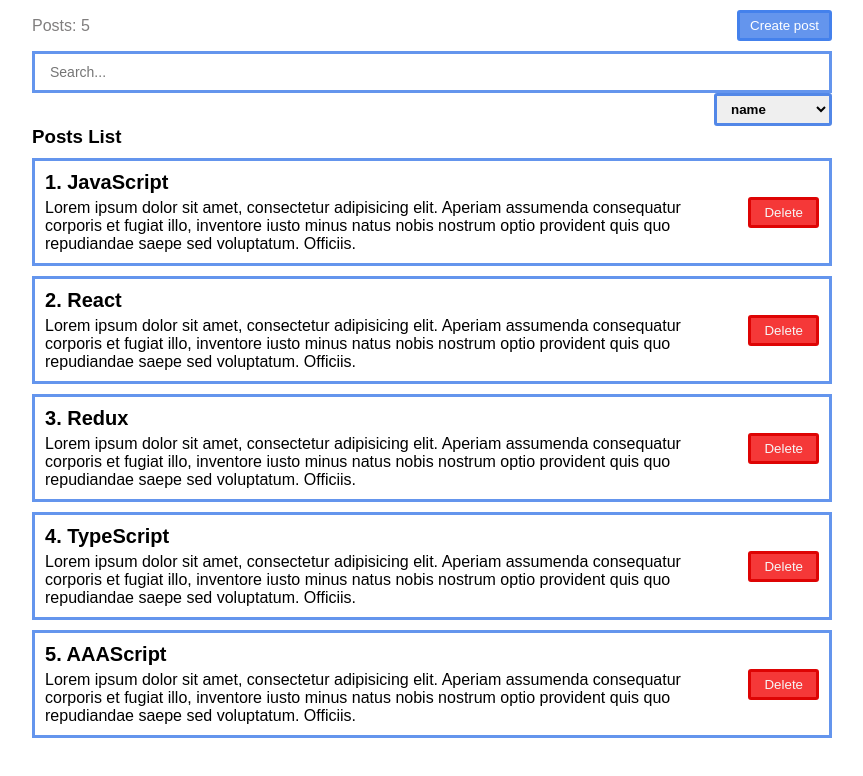
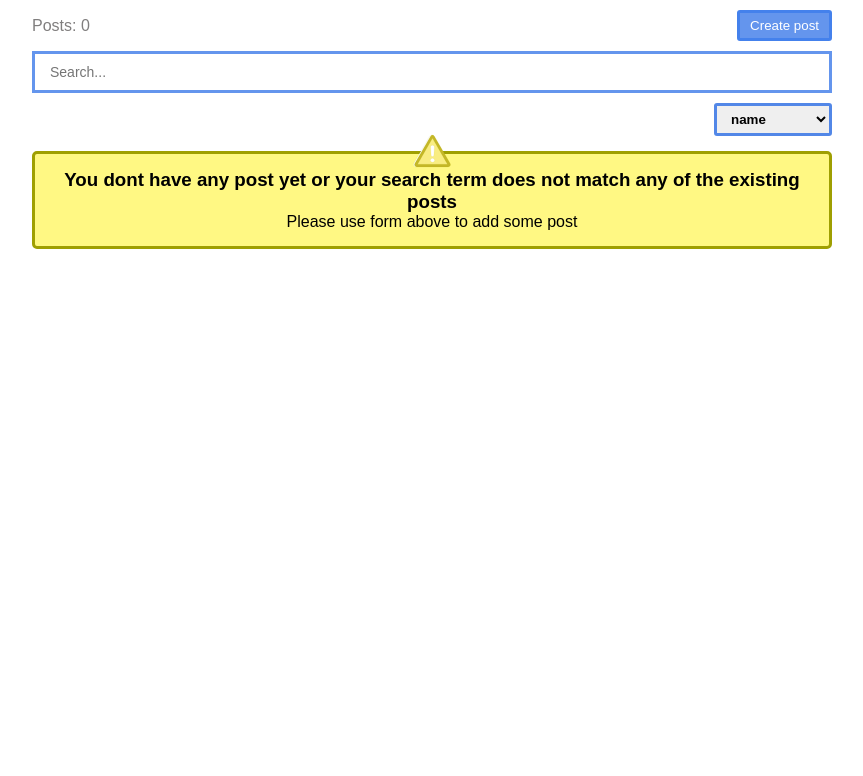
Before and after one commit to antonkhomenko/ReactPostList, a React (Vite) app: page / in a window 1280 px wide. Shown: the top 776 px of the page, without its empty margins (208-1071 px from the left). Built offline with nearby package versions, Linux system fonts and the light colour scheme.

Commit message:
decomposition, create custom hook for post search and sort

```diff
--- a/src/App.jsx
+++ b/src/App.jsx
@@ -9,20 +9,15 @@
 import PostFilter from "./components/PostFilter.jsx";
 import MyModal from "./components/UI/MyModal/MyModal.jsx";
 import MyButton from "./components/UI/button/MyButton.jsx";
+import {usePost} from "./hooks/usePost.js";
 
 
 export default function App() {
 
-    const [posts, setPosts] = useState([
-        {id: 1, title: 'JavaScript', body: 'Lorem ipsum dolor sit amet, consectetur adipisicing elit. Aperiam assumenda consequatur corporis et fugiat illo, inventore iusto minus natus nobis nostrum optio provident quis quo repudiandae saepe sed voluptatum. Officiis.'},
-        {id: 2, title: 'React', body: 'Lorem ipsum dolor sit amet, consectetur adipisicing elit. Aperiam assumenda consequatur corporis et fugiat illo, inventore iusto minus natus nobis nostrum optio provident quis quo repudiandae saepe sed voluptatum. Officiis.'},
-        {id: 3, title: 'Redux', body: 'Lorem ipsum dolor sit amet, consectetur adipisicing elit. Aperiam assumenda consequatur corporis et fugiat illo, inventore iusto minus natus nobis nostrum optio provident quis quo repudiandae saepe sed voluptatum. Officiis.'},
-        {id: 4, title: 'TypeScript', body: 'Lorem ipsum dolor sit amet, consectetur adipisicing elit. Aperiam assumenda consequatur corporis et fugiat illo, inventore iusto minus natus nobis nostrum optio provident quis quo repudiandae saepe sed voluptatum. Officiis.'},
-        {id: 5, title: 'AAAScript', body: 'Lorem ipsum dolor sit amet, consectetur adipisicing elit. Aperiam assumenda consequatur corporis et fugiat illo, inventore iusto minus natus nobis nostrum optio provident quis quo repudiandae saepe sed voluptatum. Officiis.'},
-    ]);
-
+    const [posts, setPosts] = useState([]);
     const [filter, setFilter] = useState({sort: '', searchQuery: ''});
     const [modal, setModal] = useState(false);
+    const searchedSortedPosts = usePost(posts, filter.sort, filter.searchQuery);
 
     function addPostToState(newPost) {
         setPosts([...posts, newPost]);
@@ -32,44 +27,10 @@
     function deletePost(post) {
         setPosts(posts.filter(p => p.id !== post.id));
     }
-
-    function sortPosts(sortType) {
-        setFilter({...filter, sort: sortType});
-    }
-
-    function getSortedPosts() {
-        if(filter.sort) {
-            return [...posts].sort((a, b) => {
-                return  a[filter.sort].localeCompare(b[filter.sort]);
-            });
-        } else {
-            return posts;
-        }
-    }
-
-    /*
-    * useMemo get 2 parameters
-    * 1) callback function
-    * 2) array of dependencies
-    * When one of dependencies changes callback execute, if dependencies not change
-    * use memo get result from cache (previous result)
-    *
-    * In out case:
-    * We get new array of sorted post every time when
-    * 1) sort typing change
-    * 2) array of posts change (add new post/remove post)
-    * */
-
-
-    const sortedPosts = useMemo(() => {
-        return getSortedPosts();
-    }, [filter.sort, posts]);
-
-    const searchedSortedPosts = useMemo(() => {
-        return sortedPosts.filter(p => p.title.toLowerCase().includes(filter.searchQuery.toLowerCase()));
-    }, [filter.searchQuery, sortedPosts])
-
-
+    //
+    // function sortPosts(sortType) {
+    //     setFilter({...filter, sort: sortType});
+    // }
 
 
     return (
--- /dev/null
+++ b/src/hooks/usePost.js
@@ -0,0 +1,25 @@
+import {useMemo} from "react";
+
+
+function useSortedPosts(posts, sort) {
+    return useMemo(() => {
+        if (sort) {
+            return [...posts].sort((a, b) => {
+                return a[sort].localeCompare(b[sort]);
+            });
+        } else {
+            return posts;
+        }
+    }, [sort, posts]);
+}
+
+function usePost(posts, sort, searchQuery) {
+    const sortedPosts = useSortedPosts(posts, sort);
+    return useMemo(() => {
+        return sortedPosts.filter(p => p.title.toLowerCase().includes(searchQuery.toLowerCase()));
+    }, [searchQuery, sortedPosts]);
+}
+
+
+
+export {useSortedPosts, usePost};
--- a/src/style/App.css
+++ b/src/style/App.css
@@ -47,6 +47,7 @@
 .PostSort-block {
     display: flex;
     justify-content: flex-end;
+    margin: 10px 0;
 }
 
 .PostSearch {
@@ -68,7 +69,7 @@
 
 
 .post-enter {
-    transform: translateX(-800px);
+    transform: translateX(-400px);
 }
 .post-enter-active {
     transform: translateX(0px);
@@ -79,5 +80,5 @@
 }
 .post-exit-active {
     transition: all 500ms ease-in;
-    transform: translateX(-800px);
+    transform: translateX(-400px);
 }
```
